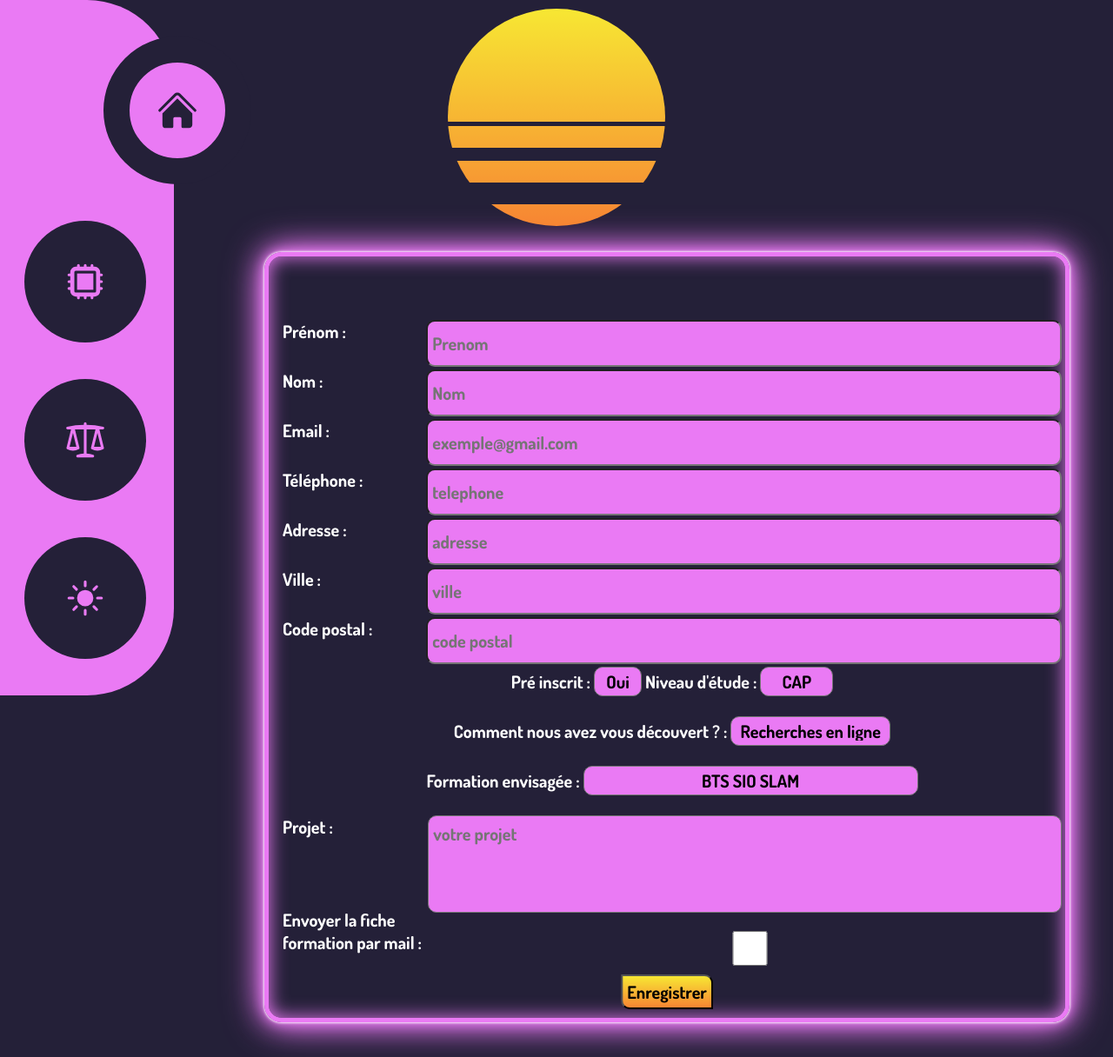
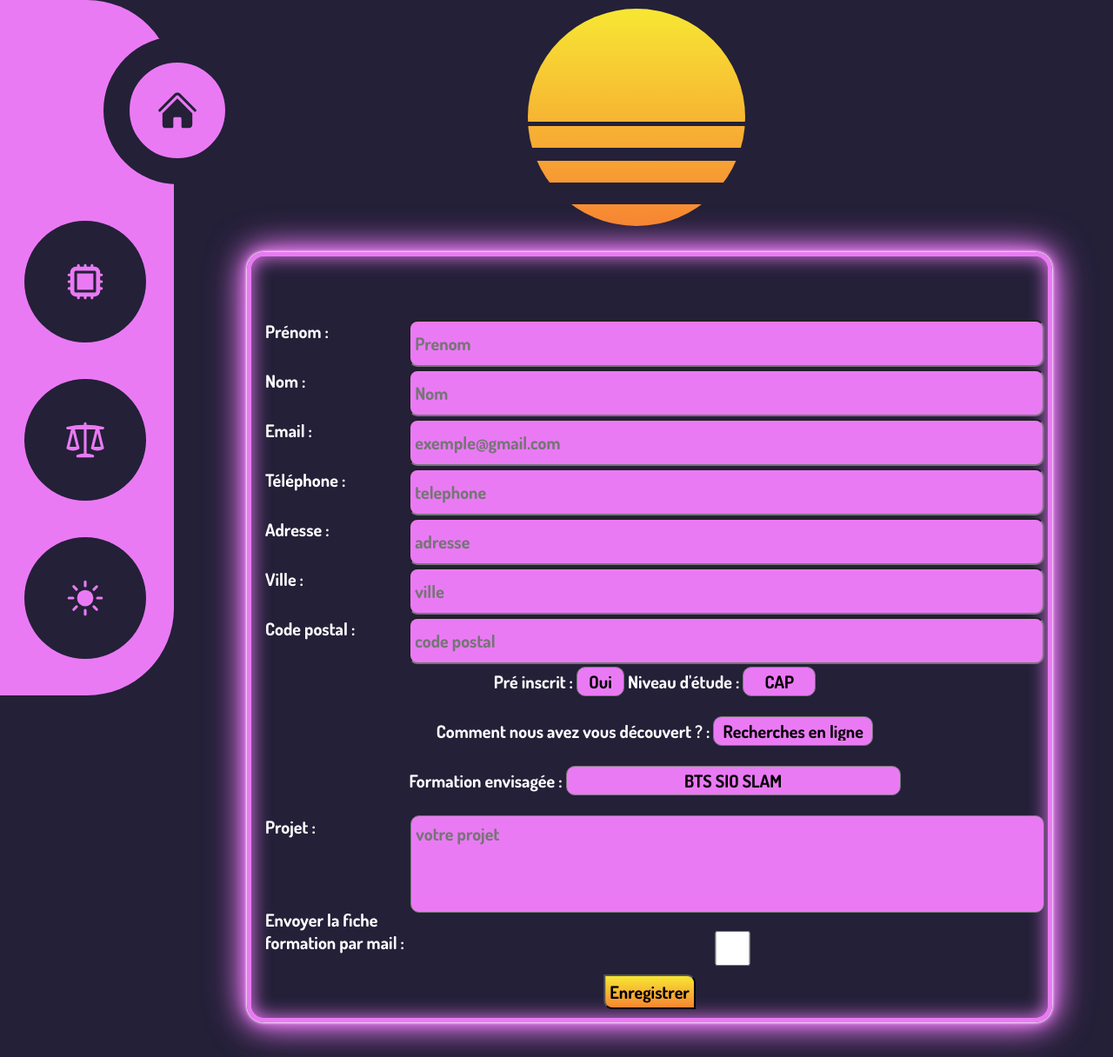
Before and after one commit to Tfoucher5/JPO, a PHP site: page /Home.php in a window 1280 px wide. Shown: the whole page at 87% size. Run offline with PHP 8.4, Linux system fonts and the light colour scheme; some libraries are stand-ins or nearby versions.

Commit message:
Update stylenuit.css

```diff
--- a/stylenuit.css
+++ b/stylenuit.css
@@ -140,16 +140,18 @@ h1{
   ::-webkit-scrollbar-thumb:hover {
     background: #D16FDA;
   }
-
+.content_home{
+  width:70vw;
+  float: right;
+  margin-right:100px;
+}
   .label_home{
-    float: right;
     height: auto;
     margin:0 auto;
     margin-top:40px;
     margin-bottom: 40px;
-    margin-right:50px;
     padding: 10px;
-    width: 70vw;
+    width: 100%;
     border-radius: 20px;
     border: #EA7AF4 5px solid;
     box-shadow: 0 0 .2rem #fff,
```
